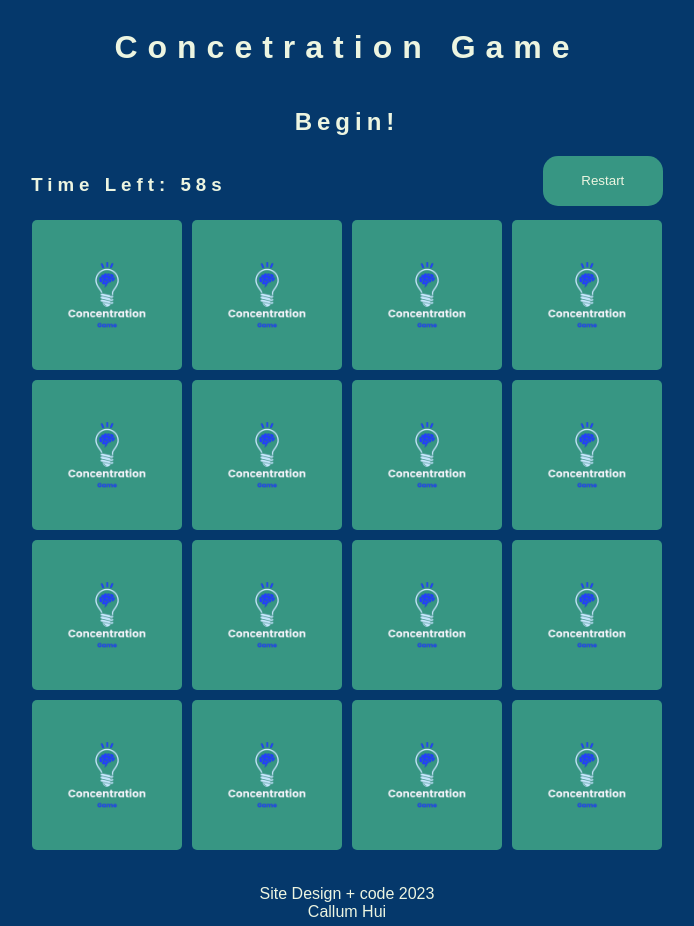
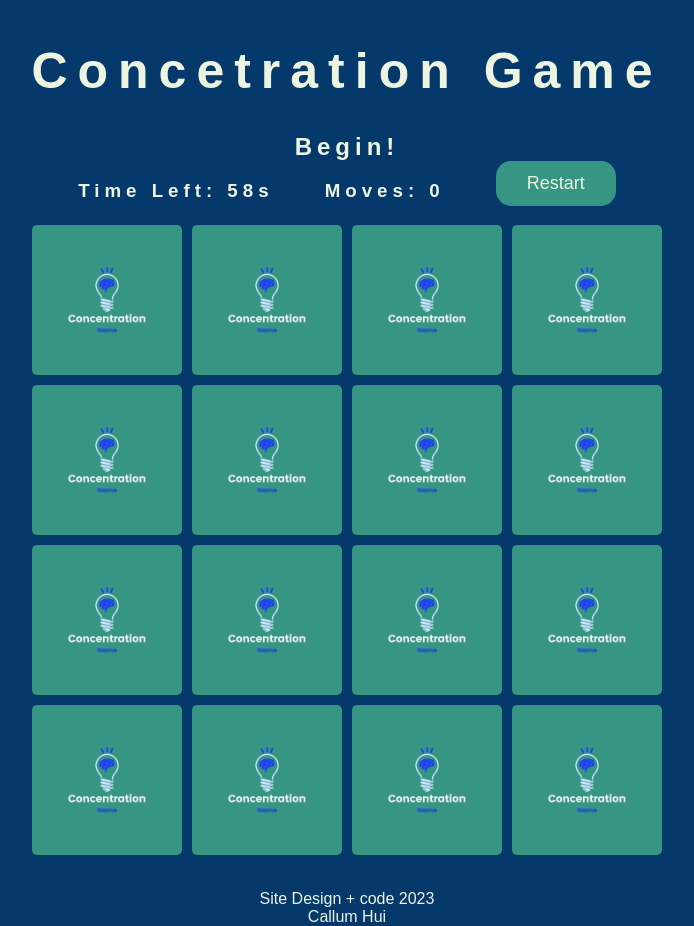
Before and after one commit to Callumwhhui/SEI-Project-1, a plain HTML site: page main.HTML in a window 1280 px wide. Both pictures are taken after a click on the button "Restart". Shown: the whole page, without its empty margins (293-987 px from the left). Drawn offline with Linux system fonts and the light colour scheme; a web font is replaced by a local one.

Commit message:
tweak to styling, added features and README.md

```diff
--- a/main.HTML
+++ b/main.HTML
@@ -19,6 +19,7 @@
      <h2 class="gameStatus">Begin!</h2>
     <section class="topBar">
         <h3 id="timer"></h3>
+        <h3 id="move-counter">Moves: 0</h3>
         <button>Restart</button>
     </section>
     <section id="game-board">
--- a/main.css
+++ b/main.css
@@ -13,17 +13,23 @@ header{
     justify-content: center;
     letter-spacing: 10px;
     color: #edf5e1;
+    margin: 0 auto 0 auto;
+    width: 640px;
+    font-size: 25px;
 }
 
 footer {
     display: flex;
     justify-content: center;
-    margin-top: 30px;
+    margin: 30px auto 0 auto;
     color: #edf5e1;
     text-align: center;
+    width: 640px;
 }
 
 .topBar{
+    margin: 0 auto 0 auto;
+    width: 640px;
     display: flex;
     justify-content: space-evenly;
     color: #edf5e1;
@@ -34,6 +40,12 @@ footer {
     justify-content: center;
     letter-spacing: 5px;
     color: #edf5e1;
+    width: 640px;
+    margin: 0 auto 0 auto;
+}
+
+#move-counter{
+    letter-spacing: 5px;
 }
 
 #timer {
@@ -93,7 +105,8 @@ button {
     border: none;
     border-radius: 15px;
     width: 120px;
-    height: 50px;
+    height: 45px;
+    font-size: 18px;
 }
 
 button:hover {
--- a/project1.js
+++ b/project1.js
@@ -4,13 +4,14 @@ let hasFlippedCard = false;
 let firstCard, secondCard;
 let lockBoard = false;
 let timeLeft = 61;
+let moveCount = 0;
 
 // elements
 const cards = document.querySelectorAll('.game-card')
 const gameStatus = document.querySelector('.gameStatus')
 const timer = document.getElementById('timer')
 const playAgainBtn = document.querySelector('button')
-
+const moveCounter = document.getElementById('move-counter')
 
 // event listeners
 
@@ -47,22 +48,22 @@ function checkForMatch () {
     let isMatch = firstCard.dataset.img === secondCard.dataset.img;
 // !!turnery function. refactored an if,else into one line!!
     isMatch ? disableCards() : unflipCards();
+    plusMoveCount();
 }
 
 function disableCards() {
-    firstCard.removeEventListener('click', flipCard)
-    secondCard.removeEventListener('click', flipCard)
+    firstCard.removeEventListener('click', flipCard);
+    secondCard.removeEventListener('click', flipCard);
     aMatch();
     resetBoard();
     checkGameEnd();
-
 }
 
 function unflipCards () {
     lockBoard = true;
     setTimeout(() => {
-        firstCard.classList.remove('flip')
-        secondCard.classList.remove('flip')
+        firstCard.classList.remove('flip');
+        secondCard.classList.remove('flip');
 
         resetBoard();
         noMatch();
@@ -110,16 +111,17 @@ function startTimer() {
     lockBoard = false;
     gameStatus.textContent = 'Begin!';
 
+
     cards.forEach(card => {
         card.classList.remove('flip');
         card.addEventListener('click', flipCard);
       });
-
+      resetMoveCount();
       resetBoard();
       shuffle();
       startTimer();
   }
-
+// extra functionality!
   function noMatch () {
     gameStatus.innerText = 'No match try again!'
   }
@@ -127,3 +129,17 @@ function startTimer() {
   function aMatch () {
     gameStatus.innerText = 'A match! Good job keep going!'
   }
+
+function plusMoveCount () {
+    moveCount++;
+    updateMoveCount();
+}
+
+function updateMoveCount () {
+    moveCounter.textContent = `Moves: ${moveCount}`;
+}
+
+function resetMoveCount () {
+    moveCount = 0;
+    updateMoveCount();
+}
```
Also changed, not shown: startpage.HTML (+3 -0 lines), 1 other file.
